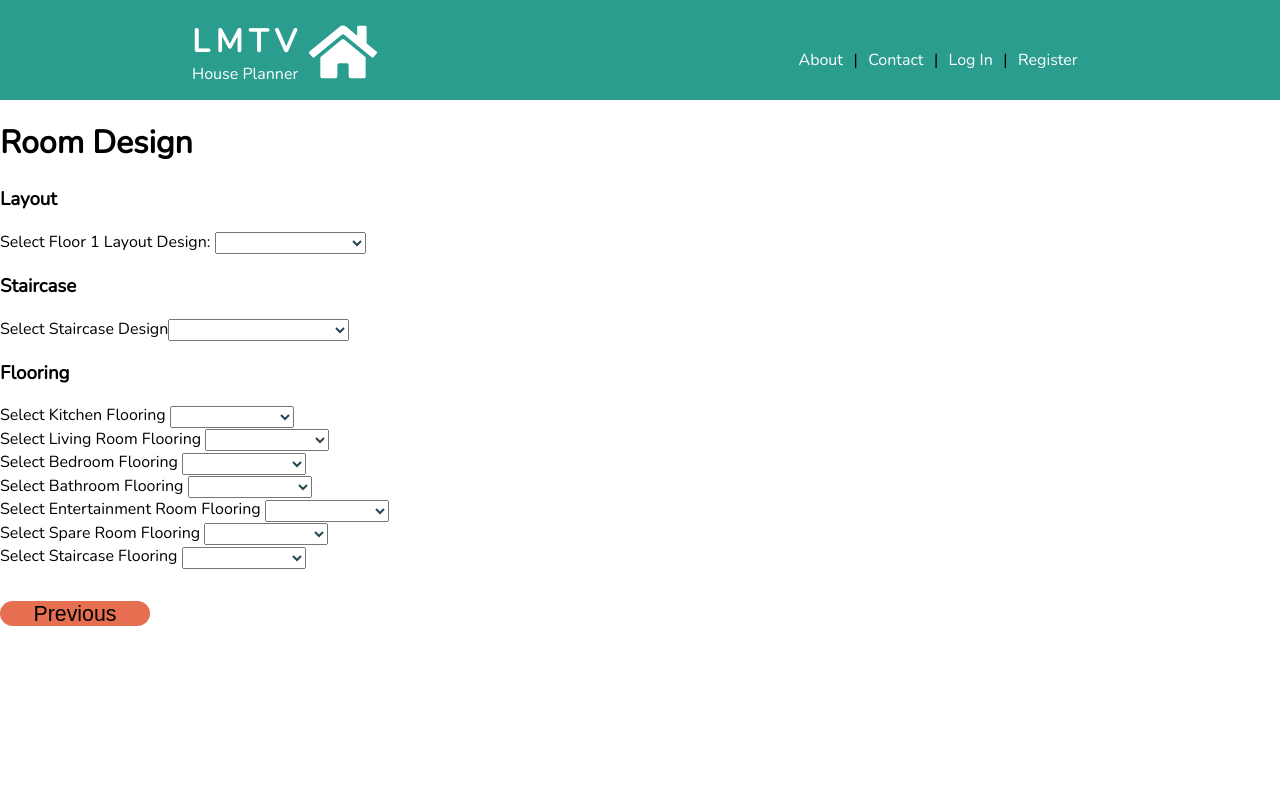
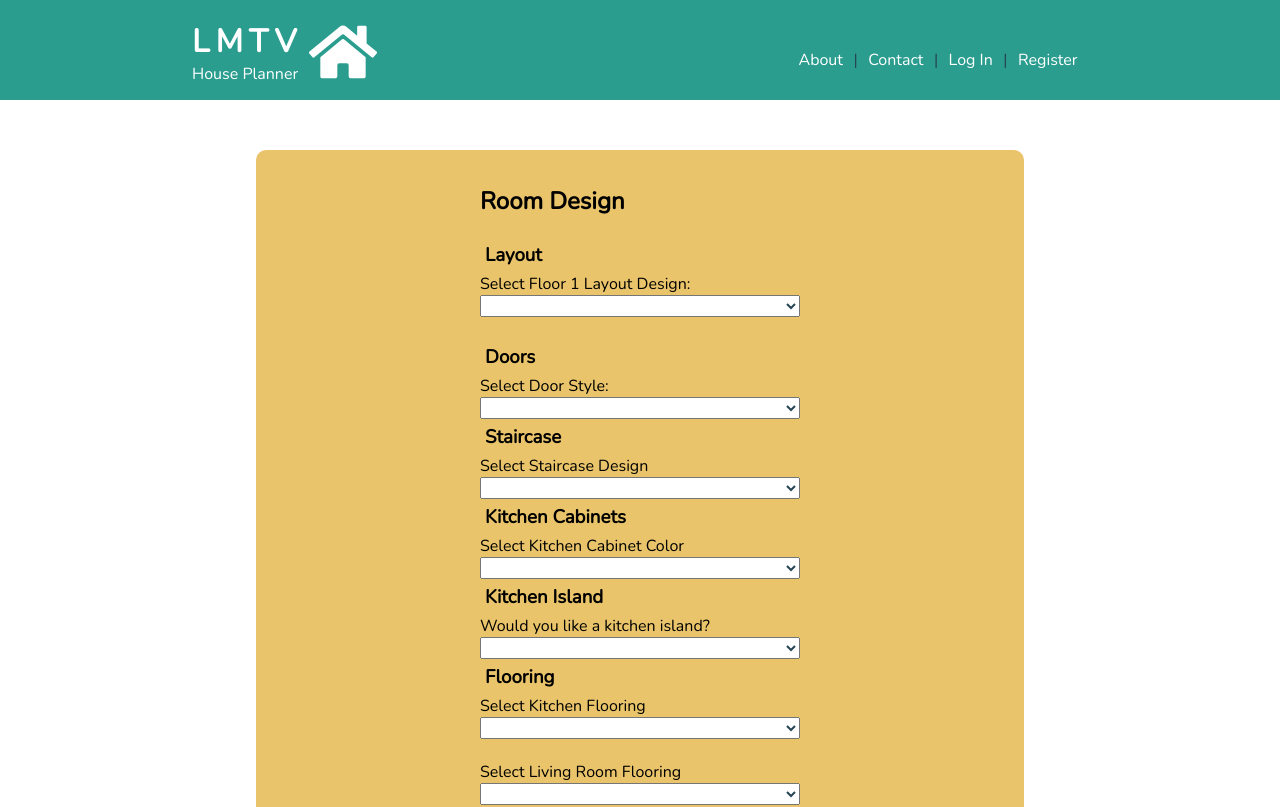
Before and after one commit to jonbiveo/house-planner, a Vue app in the folder vue/: page /room-design in a window 1280 px wide. Shown: the top 807 px of the page. Built offline with nearby package versions, Linux system fonts and the light colour scheme.

Commit message:
RoomDesign CSS, Back btn added to RoomBuilder

```diff
--- a/vue/src/components/PlanBuilder.vue
+++ b/vue/src/components/PlanBuilder.vue
@@ -511,7 +511,7 @@
         </select>
 
       <!--Add floor -->
-        <label for="spare-room" class="spare-room"> Select ? Space</label>
+        <label for="spare-room" class="spare-room"> Select Spare Room</label>
         <select v-model="floorPlan.spareRoom" id="sr"
           v-on:change="updateSqFtUsage('sr')">
           <option value="16x18">Den</option>
@@ -606,10 +606,10 @@ export default {
         costHigh: 0,
         costLow: 0,
       },
-      bedroomCount: 0,
-      bathroomCount: 0,
-      bedrooms: [],
-      bathrooms: [],
+      // bedroomCount: 0,
+      // bathroomCount: 0,
+      // bedrooms: [],
+      // bathrooms: [],
     };
   },
   methods: {
@@ -690,7 +690,7 @@ button {
   padding: 1-px;
   min-width: 150px;
   height: 25px;
-  font-size: 16pt;
+  font-size: 16px;
   border-radius: 15px;
   border: none;
   background-color: #e76f51;
--- a/vue/src/components/RoomDesign.vue
+++ b/vue/src/components/RoomDesign.vue
@@ -1,7 +1,8 @@
 <template>
-  <div>
-      <!--form-->
-      <h1>Room Design</h1>
+<div class="main">
+  <div class="design-builder">
+      <form class="design-form">
+      <h2>Room Design</h2>
 
       <h3> Layout </h3>
       <label for="f1layout" class="f1layout">Select Floor 1 Layout Design: </label>
@@ -10,9 +11,14 @@
       <option value="traditional">Traditional Floor Plan</option>
       </select>
       <br>
-      <!--doorway size -->
-        <!--pocket door -->
-        <!--opening-->
+
+      <h3> Doors </h3>
+      <label for="doorway" class="doors">Select Door Style: </label>
+      <select name="doors" v-model="roomDesign.doors">
+      <option value="wood"> Standard Wood Doors </option>
+      <option value = "pocket"> Pocket Doors </option>
+      <option value = "french"> French Doors </option>
+        </select>
 
       <!--staircasse type -->
       <h3> Staircase </h3>
@@ -24,6 +30,22 @@
           <option value="l-shaped"> L-Shaped Staircase</option>
           </select>
       <!--floor 2 staircase diff than floor 1-->
+
+      <h3> Kitchen Cabinets </h3>
+      <label for ="kitchenCabinets" class="staircase"> Select Kitchen Cabinet Color </label>
+      <select name="kitchenCabinets" v-model="roomDesign.kitchenCabinets">
+        <option value="white"> White </option>
+        <option value="gray"> Gray </option>
+        <option value="black"> Black </option>
+        <option value="wood">Solid Wood </option>
+      </select>
+
+      <h3> Kitchen Island </h3>
+      <label for="island" class="island"> Would you like a kitchen island? </label>
+      <select name="island" v-model="roomDesign.kitchenIsland">
+        <option value="yes"> Yes </option>
+        <option value="no"> No </option>
+          </select>
 
       <!-- flooring material -->
       <h3> Flooring </h3>
@@ -111,14 +133,17 @@
         <br>
 
 
-      <!--kitchen cabinets-->
-      <!--kitchen counter-->
-          <!--island-->
-
       <br/>
+      <span class="btns">
       <button class="bck-btn" @click="goToPlanBuilder"> Previous
           </button>
+      <button class="next-btn" @click.prevent="goToCost"> Next
+          </button>
+        </span>
+        </form>
       </div>
+      </div>
+
 </template>
 
 <script>
@@ -149,29 +174,63 @@ export default {
     };
   },
   methods: {
+    goToCost(){
+       this.$router.push("/cost-breakdown");
+    },
     goToPlanBuilder() {
       this.$router.push("/plan-builder");
     },
   },
   created() {
-        console.log(this.$store.state.floorPlan.kitchen)
+        console.log(this.$store.state.floorPlan.kitchen) // ?? why do we need kitchen?
+
   },
 };
 </script>
 
 <style>
-div {
+.main{
+  display: grid;
+  height: 75vh;
+  margin-top: 50px;
+  grid-template-columns: 1fr;
+  grid-template-areas: "form";
+  justify-items: center;
+  align-items: center;
+}
+.design-builder{
+  display: grid;
+  grid-template-columns: 1fr;
+  grid-template-areas: "form";
+  justify-items: center;
+  align-items: center;
+  width: 60vw;
+  background-color: #E9C46A;
+  border-radius: 10px;
   color: black;
 }
+
+.design-form {
+  margin-top: 15px;
+  grid-area: form;
+  display: grid;
+  justify-content: center;
+  width: 50%;
+}
 button {
-  margin: 10px auto;
-  padding: 1-px;
+  margin: 5px;
+  padding: 0px;
   min-width: 150px;
   height: 25px;
-  font-size: 16pt;
+  font-size: 16px;
   border-radius: 15px;
   border: none;
-  background-color: #e76f51;
-  color: black;
+  background-color: #264653;
+  color:#f0e3c2;
 }
+
+h3{
+  margin: 5px;
+}
+
 </style>
```
